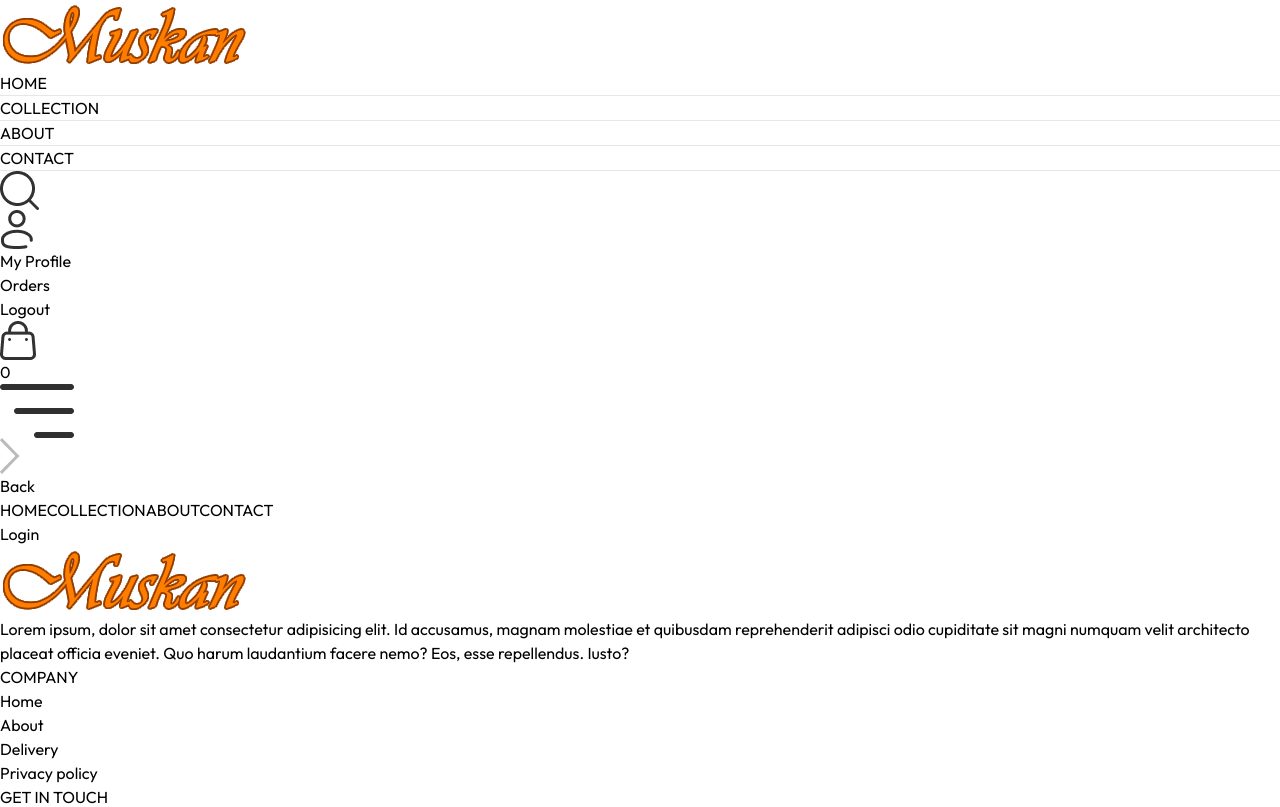
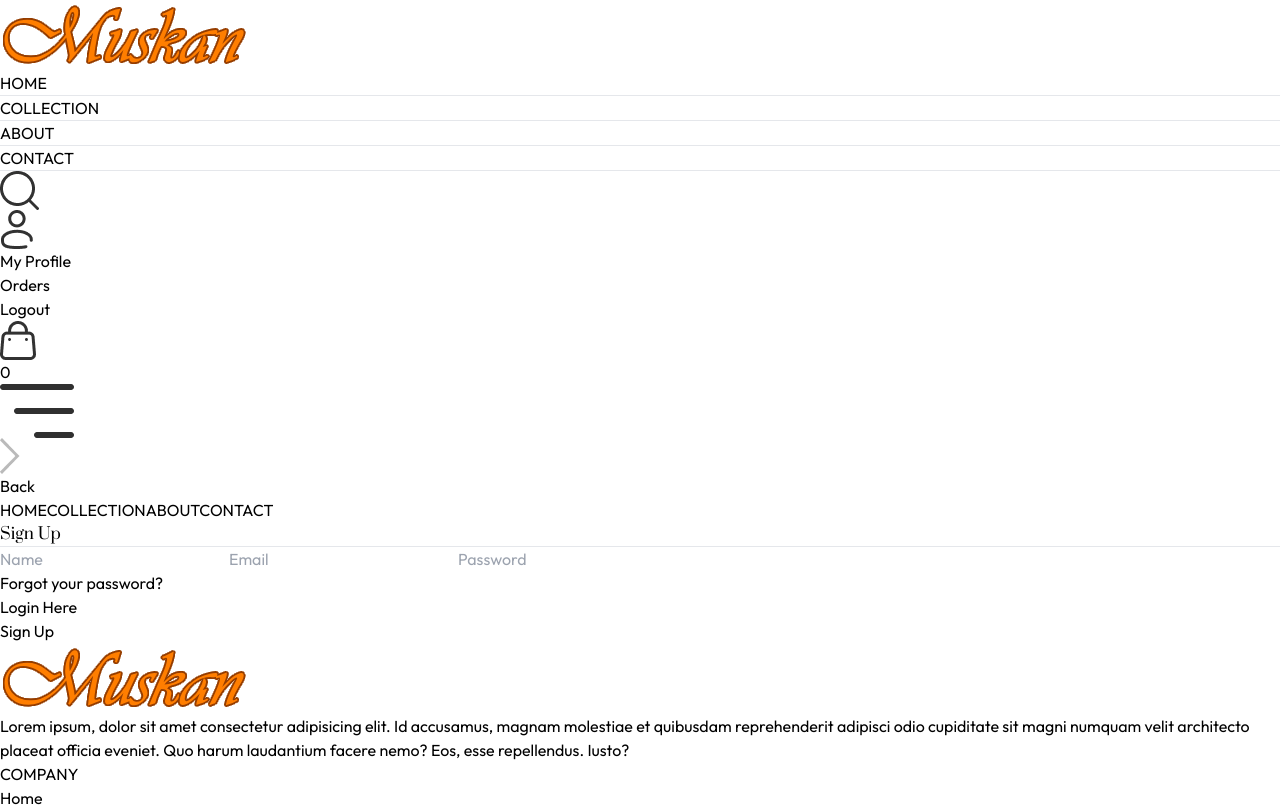
Before and after one commit to ZaidDeveloperr/Mern-Projects, a React (Vite) app in the folder E-commerce Website/frontend/: page /login in a window 1280 px wide. Shown: the top 807 px of the page. Built offline with nearby package versions, Linux system fonts and the light colour scheme.

Commit message:
Login and Sign Up Page Done

```diff
--- a/E-commerce Website/frontend/src/components/Navbar.jsx
+++ b/E-commerce Website/frontend/src/components/Navbar.jsx
@@ -40,11 +40,11 @@
           alt="Search Icon"
         />
         <div className="group relative">
-          <img
+          <Link to='/login'><img
             src={assets.profile_icon}
             className="w-5 cursor-pointer"
             alt="Profile Icon"
-          />
+          /></Link>
           <div className="group-hover:block hidden absolute dropdown-menu right-0 pt-4">
             <div className="flex flex-col gap-2 w-36 py-3 px-5 bg-slate-100 text-gray-500 rounded">
               <p className="cursor-pointer hover:text-black">My Profile</p>
--- a/E-commerce Website/frontend/src/pages/Login.jsx
+++ b/E-commerce Website/frontend/src/pages/Login.jsx
@@ -1,8 +1,30 @@
-import React from 'react'
+import React, { useState } from 'react'
 
 const Login = () => {
+  const [currentState, setCurrentState] = useState('Sign Up')
+  const onSubmitHandler = async(event) => {
+    event.preventDefault()
+  }
+
   return (
-    <div>Login</div>
+    <form onClick={onSubmitHandler} className='flex flex-col items-center w-[90%] sm:max-w-96 m-auto mt-14 gap-4 text-gray-800'>
+      <div className='inline-flex items-center gap-2 mb-2 mt-10'>
+        <p className='prata-regular text-3xl'>{currentState}</p>
+        <hr className='border-none h-[1.5px] w-8 bg-gray-800' />
+      </div>
+      {currentState === 'Login' ? '' : <input type="text" className='w-full px-3 py-2 border border-gray-800' placeholder='Name' required/>}
+      <input type="email" className='w-full px-3 py-2 border border-gray-800' placeholder='Email' required/>
+      <input type="password" className='w-full px-3 py-2 border border-gray-800' placeholder='Password' required/>
+      <div className='w-full flex text-sm justify-between mt-[-8px]'>
+        <p className='cursor-pointer'>Forgot your password?</p>
+        {
+          currentState === 'Login'
+          ? <p onClick={() => setCurrentState('Sign Up')} className='cursor-pointer'>Create Account</p>
+          : <p onClick={() => setCurrentState('Login')} className='cursor-pointer'>Login Here</p>
+        }
+      </div>
+      <button className='bg-black text-white font-light px-8 py-2 mt-4'>{currentState === 'Login' ? 'Sign In' : 'Sign Up'}</button>
+    </form>
   )
 }
 
```
